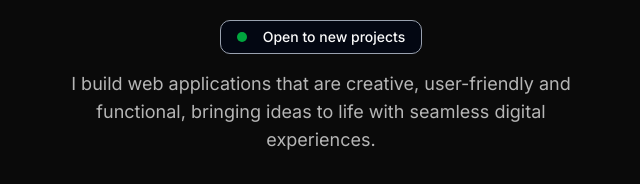
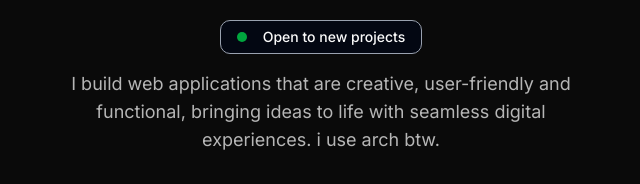
Before and after one commit to tanishijanweja/my_portfolio, a Next.js app: page / in a window 1280 px wide. Shown: the part 228-412 px from the top of the page, without its empty margins (319-959 px from the left). Built offline with nearby package versions, Linux system fonts and the light colour scheme; a web font is replaced by a local one.

Commit message:
Add personal note to Hero section description

```diff
--- a/src/sections/Hero.tsx
+++ b/src/sections/Hero.tsx
@@ -26,6 +26,7 @@ export const HeroSection = () => {
             I build web applications that are creative, user-friendly and
             functional, bringing ideas to life with seamless digital
             experiences.
+            i use arch btw.
           </p>
         </div>
         <div className="flex flex-col md:flex-row justify-center items-center mt-8 gap-4">
```
